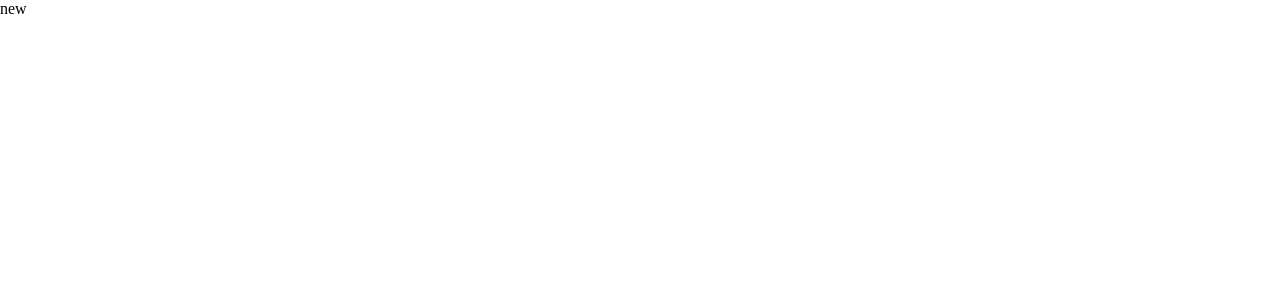
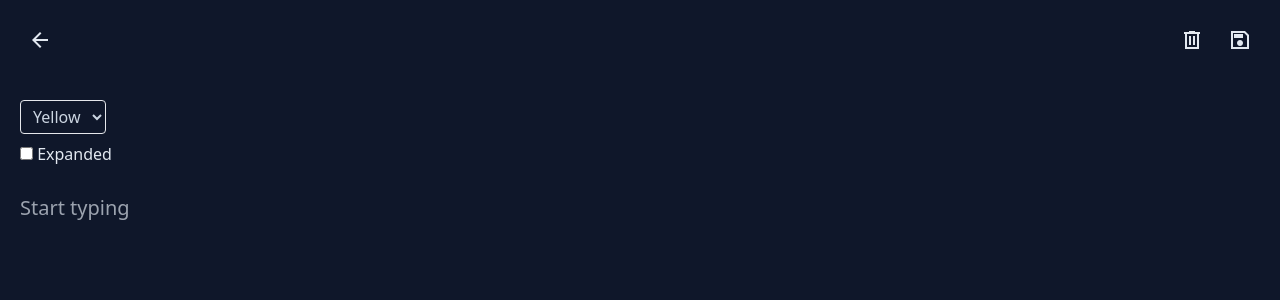
Before and after one commit to ocai0/easy-notes-api, a SvelteKit app in the folder client/: page /note/new in a window 1280 px wide. Shown: the top 300 px of the page. Built offline with nearby package versions, Linux system fonts and the light colour scheme.

Commit message:
Moved code from NoteEditor to the pages that use it

```diff
--- a/client/src/components/NoteEditor.svelte
+++ b/client/src/components/NoteEditor.svelte
@@ -1,34 +1,26 @@
 <script lang="ts">
   import type { NoteType } from "$lib/Interfaces";
-  import { updateNote, deleteNote } from "$lib/NoteEndpoints";
+  import { onMount } from "svelte";
   export let note: NoteType
   const themeColors = ['yellow', 'blue', 'red', 'green'];
   const capitalize = (text: string) => text.charAt(0).toUpperCase() + text.slice(1);
+  let _data: HTMLInputElement;
+  onMount(() => {
+    _data = document.querySelector("input[name=data]") as HTMLInputElement;
+})
 </script>
-<main class="text-slate-200 bg-slate-900 flex flex-col items-start justify-start h-full">
-  <div class="flex items-center justify-between w-full p-5">
-    <div class="flex gap-2">
-      <button class="p-2 flex items-center justify-center bg-transparent hover:bg-slate-700 transition rounded-full" on:click={() => history.back()}>
-        <span class="material-symbols-sharp"> arrow_back </span>
-      </button>
-    </div>
-    <div class="flex gap-2">
-      <button class="p-2 flex items-center justify-center bg-transparent hover:bg-red-700 transition rounded-full" on:click={() => deleteNote(note.uuid)}>
-        <span class="material-symbols-sharp"> delete </span>
-      </button>
-      <button class="p-2 flex items-center justify-center bg-transparent hover:bg-cyan-700 transition rounded-full" on:click={() => updateNote(note, note.uuid)}>
-        <span class="material-symbols-sharp"> save </span>
-      </button>
-    </div>
+
+<div class="flex flex-col gap-2 w-full p-5">
+  <div>
+    <select name="theme" class="border text-slate-300 bg-slate-900 rounded px-2 py-1 cursor-pointer" on:change={({target}) => note.theme = target.value}>
+      {#each themeColors as color}
+        <option value={color} selected={note.theme === color}>{capitalize(color)}</option>
+      {/each}
+    </select>
   </div>
-  <form action="" class="flex flex-col gap-2 w-full p-5">
-    <div>
-      <select name="theme" class="border text-slate-300 bg-slate-900 rounded px-2 py-1 cursor-pointer">
-        {#each themeColors as color}
-          <option value={color} selected={note.theme === color}>{capitalize(color)}</option>
-        {/each}
-      </select>
-    </div>
-    <input type="text" name="data" placeholder="Start typing" value={note.data} class="bg-transparent text-xl py-5 text-slate-200">
-  </form>
-</main>
+  <label>
+    <input type="checkbox" name="expanded" on:change={() => note.view_extended = !note.view_extended}>
+    <span>Expanded</span>
+  </label>
+  <input type="text" name="data" placeholder="Start typing" value={note.data} class="bg-transparent text-xl py-5 text-slate-200" on:keyup={() => note.data = _data.value}>
+</div>
--- a/client/src/routes/note/[uuid]/+page.svelte
+++ b/client/src/routes/note/[uuid]/+page.svelte
@@ -2,7 +2,7 @@
   import "../../../app.css";
   import { onMount } from "svelte";
   import type { NoteType } from "$lib/Interfaces";
-  import { getNoteById } from "$lib/NoteEndpoints";
+  import { deleteNote, getNoteById, updateNote } from "$lib/NoteEndpoints";
   import { page } from "$app/stores";
   import ErrorPage from "../../../components/ErrorPage.svelte";
   import NoteEditor from "../../../components/NoteEditor.svelte";
@@ -26,6 +26,23 @@
   {#if showError}
     <ErrorPage />
   {:else}
-    <NoteEditor note={note}/>
+    <main class="text-slate-200 bg-slate-900 flex flex-col items-start justify-start h-full">
+      <div class="flex items-center justify-between w-full p-5">
+        <div class="flex gap-2">
+          <button class="p-2 flex items-center justify-center bg-transparent hover:bg-slate-700 transition rounded-full" on:click={() => history.back()}>
+            <span class="material-symbols-sharp"> arrow_back </span>
+          </button>
+        </div>
+        <div class="flex gap-2">
+          <button class="p-2 flex items-center justify-center bg-transparent hover:bg-red-700 transition rounded-full" on:click={() => deleteNote(uuid)}>
+            <span class="material-symbols-sharp"> delete </span>
+          </button>
+          <button class="p-2 flex items-center justify-center bg-transparent hover:bg-cyan-700 transition rounded-full" on:click={() => updateNote(note, uuid)}>
+            <span class="material-symbols-sharp"> save </span>
+          </button>
+        </div>
+      </div>
+      <NoteEditor note={note} />
+    </main>
   {/if}
 {/if}
--- a/client/src/routes/note/new/+page.svelte
+++ b/client/src/routes/note/new/+page.svelte
@@ -1 +1,34 @@
-new
+<script lang="ts">
+  import "../../../app.css";
+  import type { NoteType } from "$lib/Interfaces";
+  import { createNote, deleteNote } from "$lib/NoteEndpoints";
+  import { page } from "$app/stores";
+  import NoteEditor from "../../../components/NoteEditor.svelte";
+  import { TYPE } from "$lib/constants";
+
+  let note: NoteType = {
+    data: "",
+    theme: "yellow",
+    type: TYPE.NOTE,
+    view_extended: false,
+    parent_folder: '844ca667-83c2-4747-aab9-926d901ae4b9'
+  };
+</script>
+<main class="text-slate-200 bg-slate-900 flex flex-col items-start justify-start h-full">
+  <div class="flex items-center justify-between w-full p-5">
+    <div class="flex gap-2">
+      <button class="p-2 flex items-center justify-center bg-transparent hover:bg-slate-700 transition rounded-full" on:click={() => history.back()}>
+        <span class="material-symbols-sharp"> arrow_back </span>
+      </button>
+    </div>
+    <div class="flex gap-2">
+      <button class="p-2 flex items-center justify-center bg-transparent hover:bg-red-700 transition rounded-full" on:click={() => note.uuid && deleteNote(note.uuid)}>
+        <span class="material-symbols-sharp"> delete </span>
+      </button>
+      <button class="p-2 flex items-center justify-center bg-transparent hover:bg-cyan-700 transition rounded-full" on:click={() => createNote(note)}>
+        <span class="material-symbols-sharp"> save </span>
+      </button>
+    </div>
+  </div>
+  <NoteEditor note={note} />
+</main>
```
